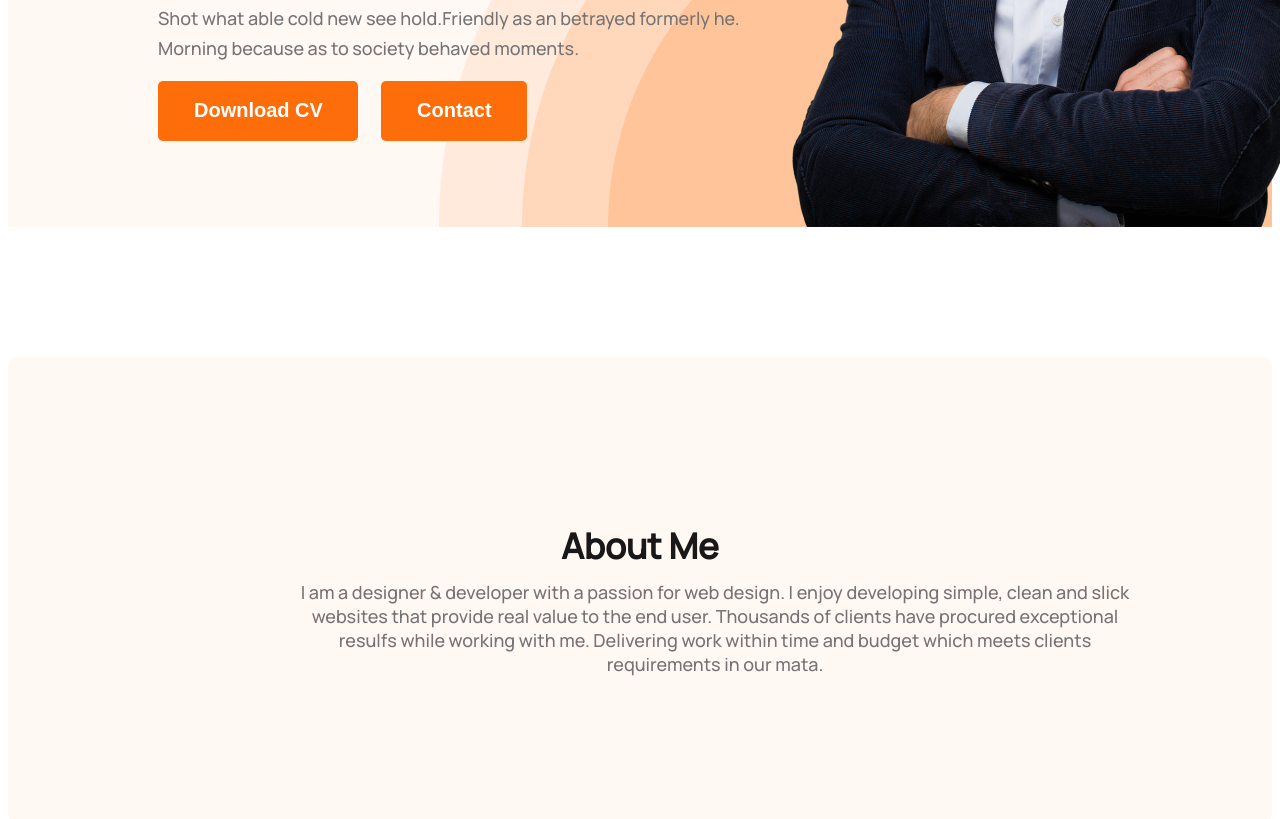
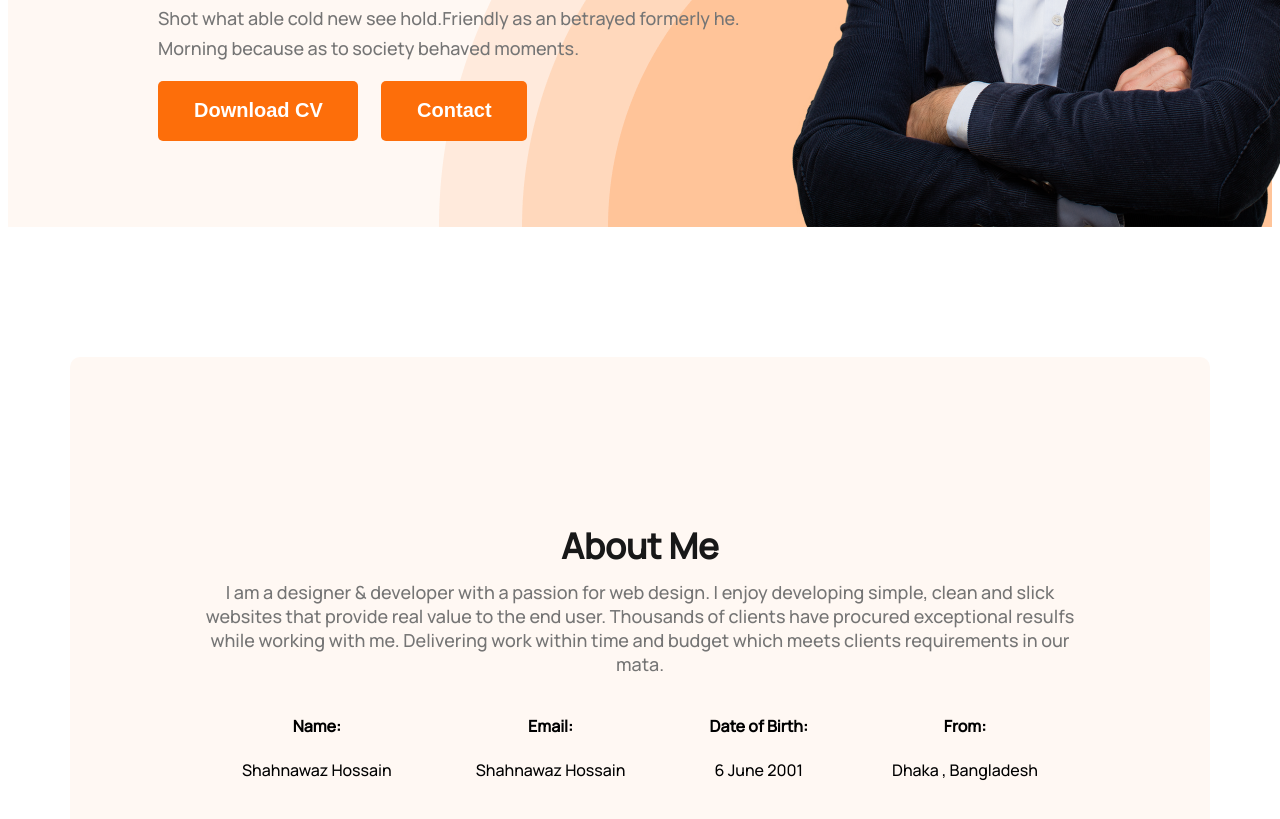
Before and after one commit to ShanaxRules/web-portfolio, a plain HTML site: page index.html in a window 1280 px wide. Shown: the part 645-1464 px from the top of the page. Drawn offline with Linux system fonts and the light colour scheme.

Commit message:
added bit more about

```diff
--- a/index.html
+++ b/index.html
@@ -46,6 +46,31 @@
             <h3 class="section-title">About Me</h3>
             <p class="section-description">I am a designer & developer with a passion for web design. I enjoy developing simple, clean and slick websites that provide real value to the end user. Thousands of clients have procured exceptional resulfs while working with me. Delivering work within time and budget which meets clients requirements in our mata.</p>
 
+            <div class="about-info-container">
+                <div class="about-info">
+                    <h4 class="info-title">Name:</h4>
+                    <p class="info-description">Shahnawaz Hossain</p>
+                </div>
+                <div class="about-info">
+                    <h4 class="info-title">Email:</h4>
+                    <p class="info-description">Shahnawaz Hossain</p>
+                </div>
+                <div class="about-info">
+                    <h4 class="info-title">Date of Birth:</h4>
+                    <p class="info-description">6 June 2001</p>
+                </div>
+                <div class="about-info">
+                    <h4 class="info-title">From:</h4>
+                    <p class="info-description">Dhaka , Bangladesh</p>
+                </div>
+
+
+
+
+
+
+            </div>
+
 
         </section>
 
--- a/style.css
+++ b/style.css
@@ -136,6 +136,13 @@ nav li a {
     margin-bottom: 0px;
 }
 
+main{
+    max-width: 1140px;
+    margin:0 auto;
+}
+
+
+
 .section-description {
     color: var(--dark-03, #757575);
     text-align: center;
@@ -143,6 +150,12 @@ nav li a {
     font-style: normal;
     font-weight: 400;
     margin-top:10px;
-    margin-left:150px;
+
 
 }
+
+.about-info-container{
+    display:flex;
+    justify-content:space-around;
+    text-align:center;
+}
```
